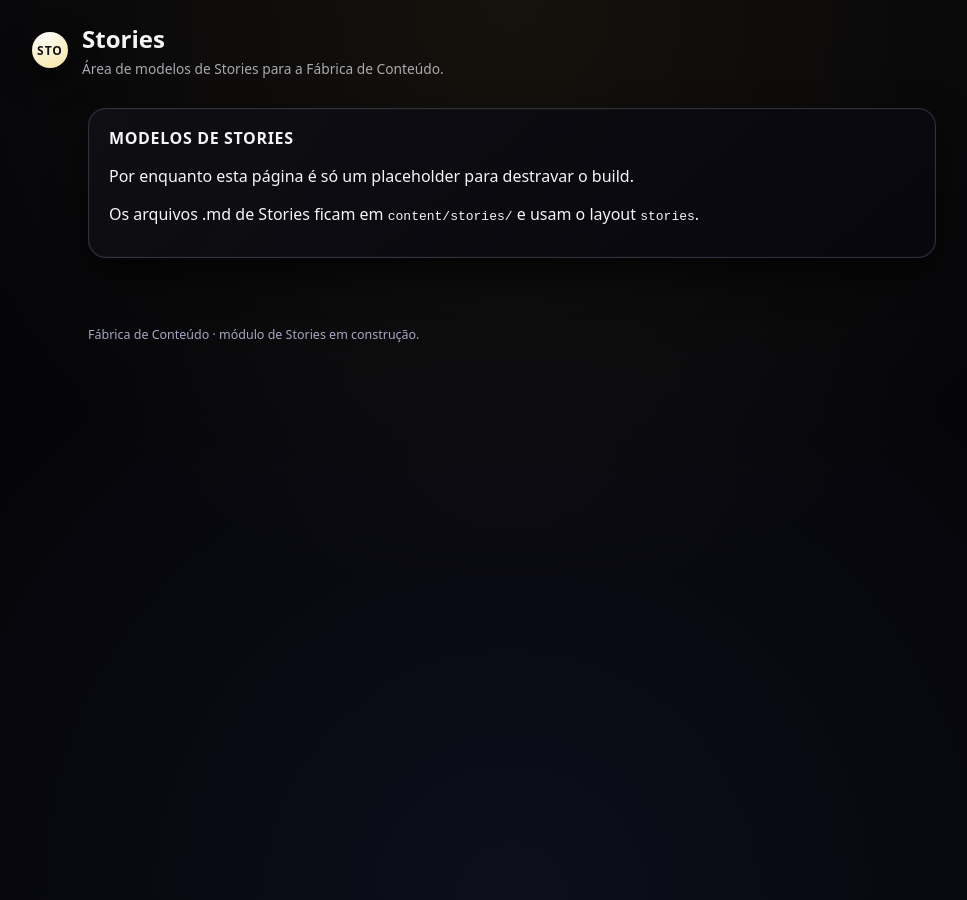
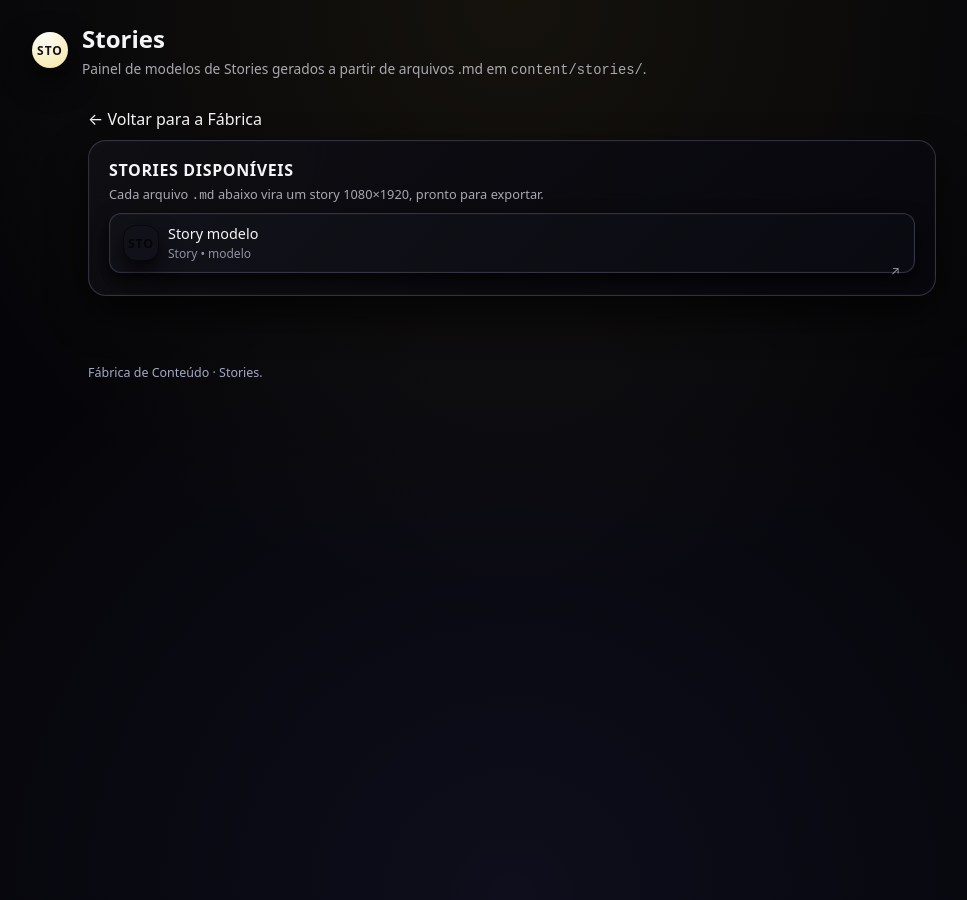
Before and after one commit to mbritodowglas-collab/fabrica-conteudo, a Jekyll site: the page built from stories.html, in a window 1280 px wide. Shown: the whole page, without its empty margins (128-1095 px from the left). Built offline with Jekyll 4.4.1, drawn with Linux system fonts in a browser that asks for light colours.

Commit message:
Update stories.html

```diff
--- a/stories.html
+++ b/stories.html
@@ -1,39 +1,77 @@
 ---
 layout: none
-title: "Stories · Fábrica de Conteúdo"
+title: "Stories"
 ---
 
 <!DOCTYPE html>
 <html lang="pt-BR">
 <head>
-  <meta charset="utf-8">
+  <meta charset="UTF-8">
   <title>Stories · Fábrica de Conteúdo</title>
   <meta name="viewport" content="width=device-width, initial-scale=1">
   <link rel="stylesheet" href="{{ '/assets/css/style.css' | relative_url }}">
 </head>
-<body class="fc-body fc-body--stories">
+<body class="fc-body">
 
   <header class="fc-header">
     <div class="fc-header__brand">
       <div class="fc-badge">STO</div>
       <div>
         <h1>Stories</h1>
-        <p>Área de modelos de Stories para a Fábrica de Conteúdo.</p>
+        <p>Painel de modelos de Stories gerados a partir de arquivos .md em <code>content/stories/</code>.</p>
       </div>
     </div>
   </header>
 
   <main class="fc-main">
+
+    <p style="margin: 0 0 10px;">
+      <a href="{{ '/' | relative_url }}" class="fc-link-back">← Voltar para a Fábrica</a>
+    </p>
+
+    <!-- LISTA -->
     <section class="fc-section">
-      <h2>Modelos de Stories</h2>
-      <p>Por enquanto esta página é só um placeholder para destravar o build.</p>
-      <p>Os arquivos .md de Stories ficam em <code>content/stories/</code> e usam o layout <code>stories</code>.</p>
+      <h2>Stories disponíveis</h2>
+      <p class="fc-section__subtitle">
+        Cada arquivo <code>.md</code> abaixo vira um story 1080×1920, pronto para exportar.
+      </p>
+
+      {% assign story_pages = site.pages | where:"type","stories" %}
+      <ul class="fc-list">
+        {% if story_pages.size > 0 %}
+          {% for p in story_pages %}
+            <li>
+              <a class="fc-list__link" href="{{ p.url | relative_url }}">
+                <div class="fc-list__left">
+                  <div class="fc-list__thumb fc-list__thumb--stories">
+                    <span>STO</span>
+                  </div>
+                  <div class="fc-list__text">
+                    <div class="fc-list__title">
+                      {{ p.title | default: p.name | replace: '.md','' }}
+                    </div>
+                    <div class="fc-list__meta">
+                      Story • {{ p.name | replace: '.md','' }}
+                    </div>
+                  </div>
+                </div>
+              </a>
+            </li>
+          {% endfor %}
+        {% else %}
+          <li class="fc-list__empty">
+            Nenhum Story ainda. Suba um .md em <code>content/stories/</code>.
+          </li>
+        {% endif %}
+      </ul>
     </section>
+
   </main>
 
   <footer class="fc-footer">
-    Fábrica de Conteúdo · módulo de Stories em construção.
+    Fábrica de Conteúdo · Stories.
   </footer>
 
+  <script src="{{ '/assets/js/carrossel.js' | relative_url }}"></script>
 </body>
 </html>
```
